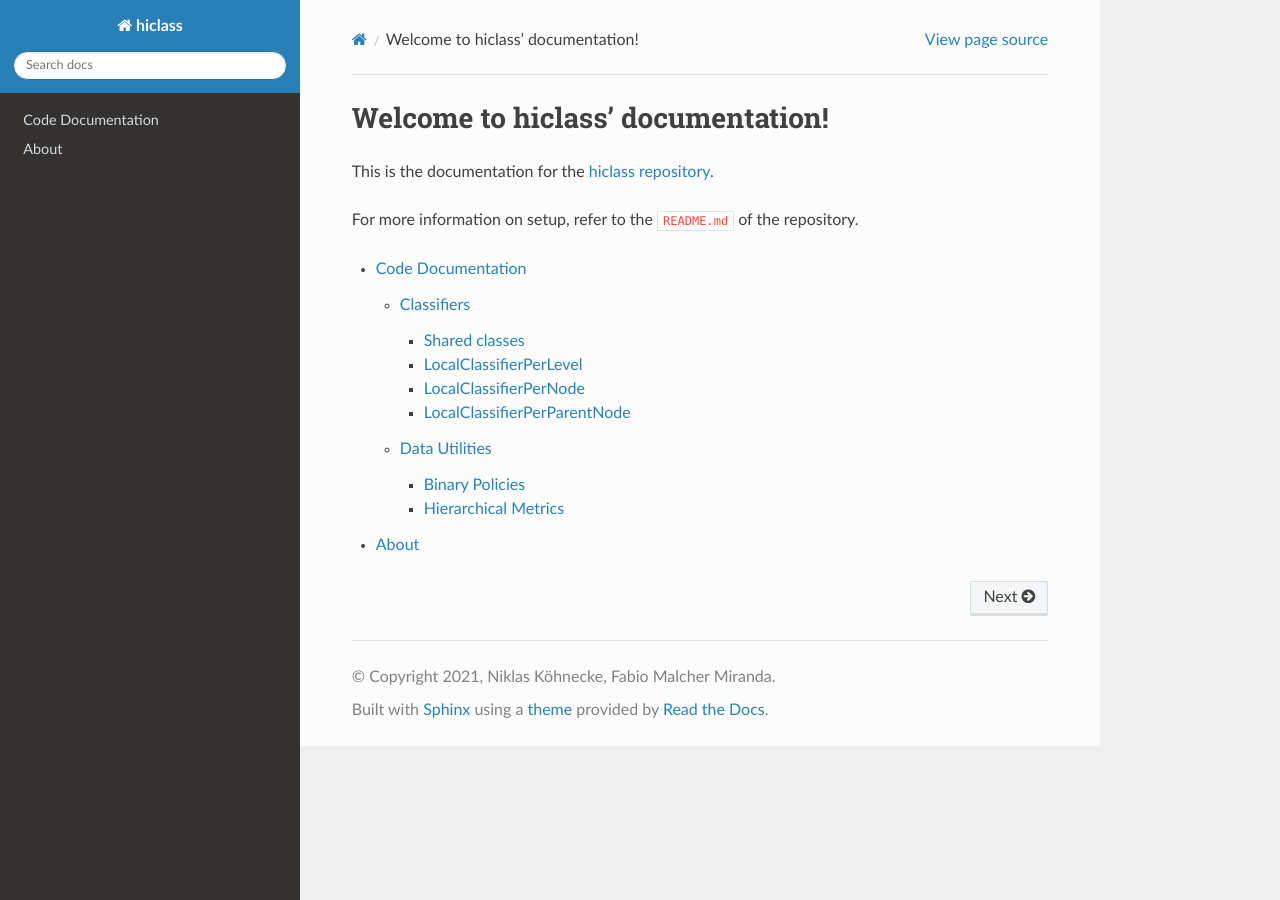
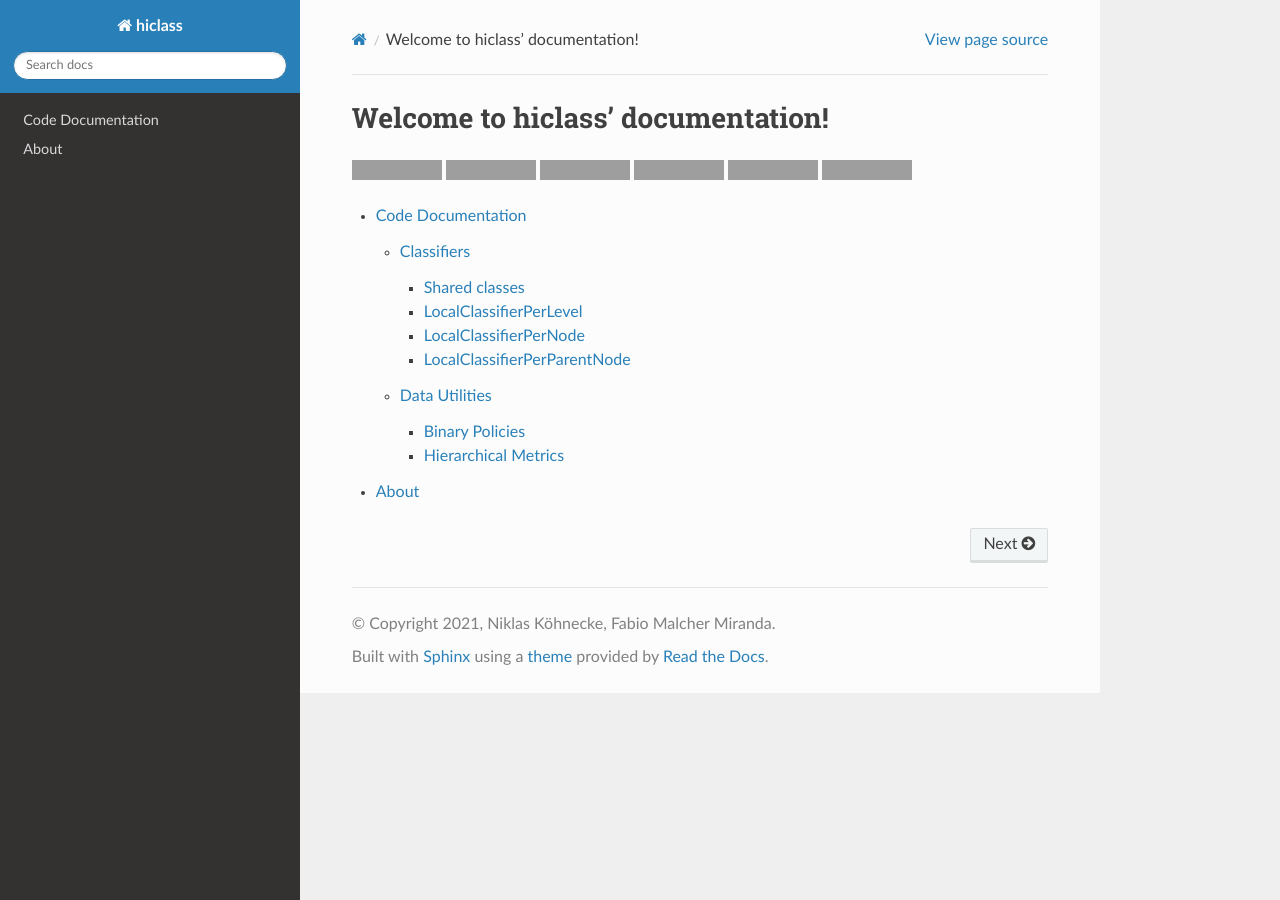
Before and after one commit to scikit-learn-contrib/hiclass, a Sphinx documentation site: the page built from docs/source/index.rst, in a window 1280 px wide. Built offline with Sphinx 7.4.7 and the Read the Docs theme 2.0.0, drawn with Linux system fonts in a browser that asks for light colours; grey boxes are pictures that could not be loaded.

```diff
--- a/docs/source/index.rst
+++ b/docs/source/index.rst
@@ -6,9 +6,29 @@
 Welcome to hiclass' documentation!
 ===================================
 
-This is the documentation for the `hiclass repository <https://github.com/mirand863/hiclass>`_.
+.. image:: https://github.com/mirand863/hiclass/actions/workflows/deploy-pypi.yml/badge.svg?event=push
+    :target: https://github.com/mirand863/hiclass/actions/workflows/deploy-pypi.yml
+    :alt: Deploy PyPI
 
-For more information on setup, refer to the :code:`README.md` of the repository.
+.. image:: https://readthedocs.org/projects/hiclass/badge/?version=latest
+    :target: https://hiclass.readthedocs.io/en/latest/?badge=latest
+    :alt: Documentation Status
+
+.. image:: https://codecov.io/gh/mirand863/hiclass/branch/main/graph/badge.svg?token=PR8VLBMMNR
+    :target: https://codecov.io/gh/mirand863/hiclass
+    :alt: codecov
+
+.. image:: https://img.shields.io/conda/dn/conda-forge/hiclass?label=conda
+    :target: https://anaconda.org/conda-forge/hiclass
+    :alt: Downloads Conda
+
+.. image:: https://img.shields.io/pypi/dm/hiclass?label=pypi
+    :target: https://pypi.org/project/hiclass/
+    :alt: Downloads pypi
+
+.. image:: https://img.shields.io/badge/License-BSD_3--Clause-blue.svg
+    :target: https://opensource.org/licenses/BSD-3-Clause
+    :alt: License
 
 
 .. toctree::
```
